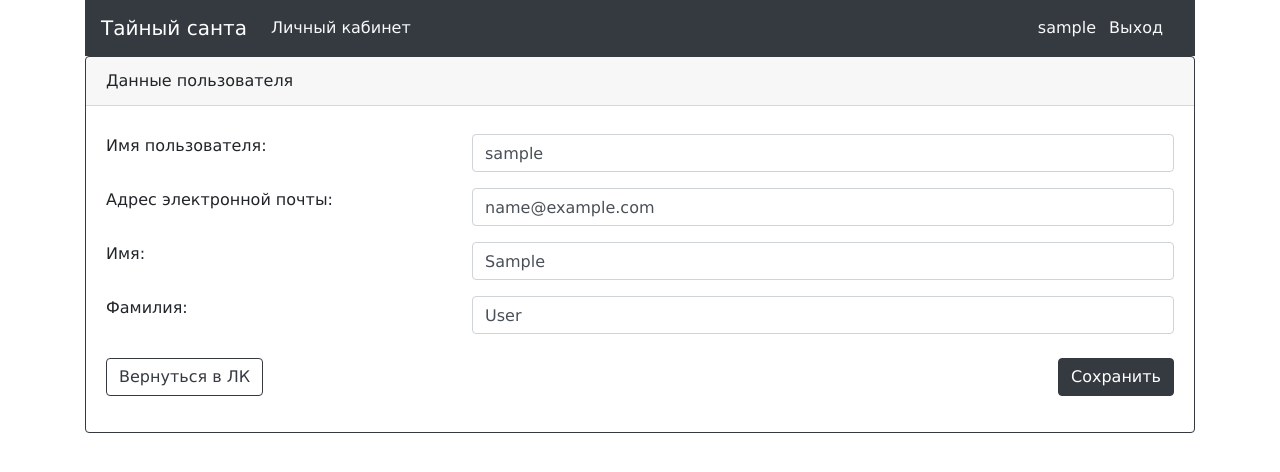
After one commit to balancy/secret_santa, a Django app: page /update_user in a window 1280 px wide. The commit adds this page. Shown: the top 472 px of the page. Run offline with Django 4.2, Linux system fonts and the light colour scheme; the visitor is signed in with stand-in values (Sample User, id 1).

Commit message:
Make possible for user to change his personal info from profile

```diff
--- a/games/forms.py
+++ b/games/forms.py
@@ -18,7 +18,13 @@ class FormPrettifyFieldsMixin(forms.Form):
 class SantaCardForm(forms.ModelForm, FormPrettifyFieldsMixin):
     class Meta:
         model = Santa
-        fields = ['wishlist', 'letter_to_santa']
+        fields = ('wishlist', 'letter_to_santa')
+
+
+class UpdateUserForm(forms.ModelForm, FormPrettifyFieldsMixin):
+    class Meta:
+        model = CustomUser
+        fields = ('username', 'email', 'first_name', 'last_name')
 
 
 class RegistrationForm(UserCreationForm, FormPrettifyFieldsMixin):
--- a/games/templates/games/profile.html
+++ b/games/templates/games/profile.html
@@ -19,7 +19,7 @@
               {% if user.last_name %}<p>Фамилия: {{ user.last_name }}</p>{% endif %}
               {% if user.username %}<p>Username: {{ user.username }}</p>{% endif %}
               {% if user.email %}<p>Эл. почта: {{ user.email }}</p>{% endif %}
-              <a class="btn btn-dark my-3 float-right" href="#" role="button">Редактировать</a>
+              <a class="btn btn-dark my-3 float-right" href="{% url 'update_user' %}" role="button">Редактировать</a>
             </div>
           </div>
         </div>
--- /dev/null
+++ b/games/templates/games/update_user.html
@@ -0,0 +1,42 @@
+{% extends 'games/base.html' %}
+{% load static %}
+{% block header %}
+    <title>Данные пользователя</title>
+{% endblock %}
+
+{% block content %}
+  <div class="card  border-dark">
+    <div class="card-header">
+      Данные пользователя
+    </div>
+    <div class="card-body">
+      <form method="post">
+        {% csrf_token %}
+        {% for field in form%}
+          <div class="row">
+            <div class="col my-2 col-4">
+              {{ field.label_tag }}
+            </div>
+            <div class="col my-2 col-8">
+              {{ field }}
+            </div>
+            <span class="red">{{ field.errors }}</span>
+          </div>
+        {% endfor %}
+
+        <div class="row">
+          <div class="col">
+            <a class="btn btn-outline-dark my-3" href="{% url 'profile'%}" type="button">
+              Вернуться в ЛК
+            </a>
+          </div>
+          <div class="col">
+            <button class="btn btn-dark my-3 float-right" type="submit">
+              Сохранить
+            </button>
+          </div>
+        </div>
+      </form>
+    </div>
+  </div>
+{% endblock %}
--- a/games/urls.py
+++ b/games/urls.py
@@ -12,8 +12,13 @@ urlpatterns = [
     path('santacard', views.update_santa_card, name='santacard'),
     path('create_game', views.create_game, name='create_game'),
     path('update_game/<int:pk>', views.update_game, name='update_game'),
+    path('update_user', views.update_user, name='update_user'),
     path('greeting', views.greeting_page, name='greeting_page'),
-    path('invited_person_registration/<int:pk>', views.invited_person_registration, name='invited_person_registration'),
+    path(
+        'invited_person_registration/<int:pk>',
+        views.invited_person_registration,
+        name='invited_person_registration',
+    ),
     path('login/', views.LoginUserView.as_view(), name='login'),
     path('logout/', views.LogoutUserView.as_view(), name='logout'),
     path('register/', views.register_user, name='register'),
@@ -33,4 +38,4 @@ urlpatterns = [
         name='remove_exclusion_from_game',
     ),
     path('greeting/', views.greeting_page, name='greeting_page'),
-    ]
+]
--- a/games/views.py
+++ b/games/views.py
@@ -14,9 +14,10 @@ from .forms import (
     RegistrationForm,
     SantaCardForm,
     UpdateGameForm,
+    UpdateUserForm,
 )
 from .helpers import create_santa_for_user
-from .models import Santa, Game, CustomUser, Exclusion
+from .models import Santa, Game, Exclusion
 
 
 def index(request):
@@ -102,6 +103,19 @@ def update_santa_card(request):
     return render(request, 'games/santa_card.html', context={'form': form})
 
 
+@login_required(login_url='login')
+def update_user(request):
+    user = request.user
+    if request.method == 'POST':
+        form = UpdateUserForm(request.POST, instance=user)
+        if form.is_valid():
+            form.save()
+        return redirect(reverse_lazy('profile'))
+
+    form = UpdateUserForm(instance=user)
+    return render(request, 'games/update_user.html', context={'form': form})
+
+
 def create_bitlink(link):
     url = 'https://api-ssl.bitly.com/v4/bitlinks'
     headers = {'Authorization': f'Bearer {bitly_token}'}
@@ -168,7 +182,12 @@ def update_game(request, pk):
     return render(
         request,
         'games/update_game.html',
-        {'form': form, 'santas': santas, 'game': game, 'exclusions': exclusions},
+        {
+            'form': form,
+            'santas': santas,
+            'game': game,
+            'exclusions': exclusions,
+        },
     )
 
 
```
